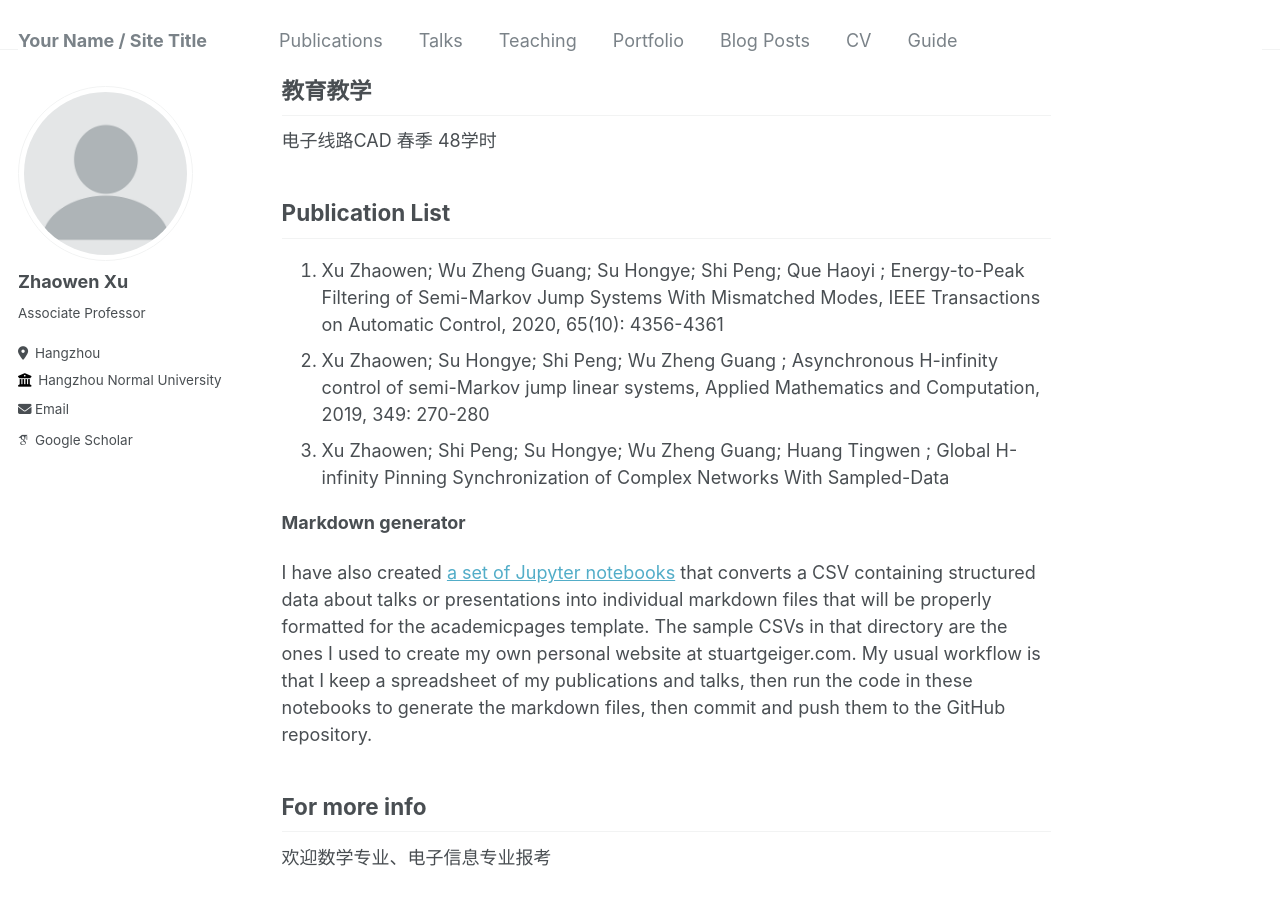
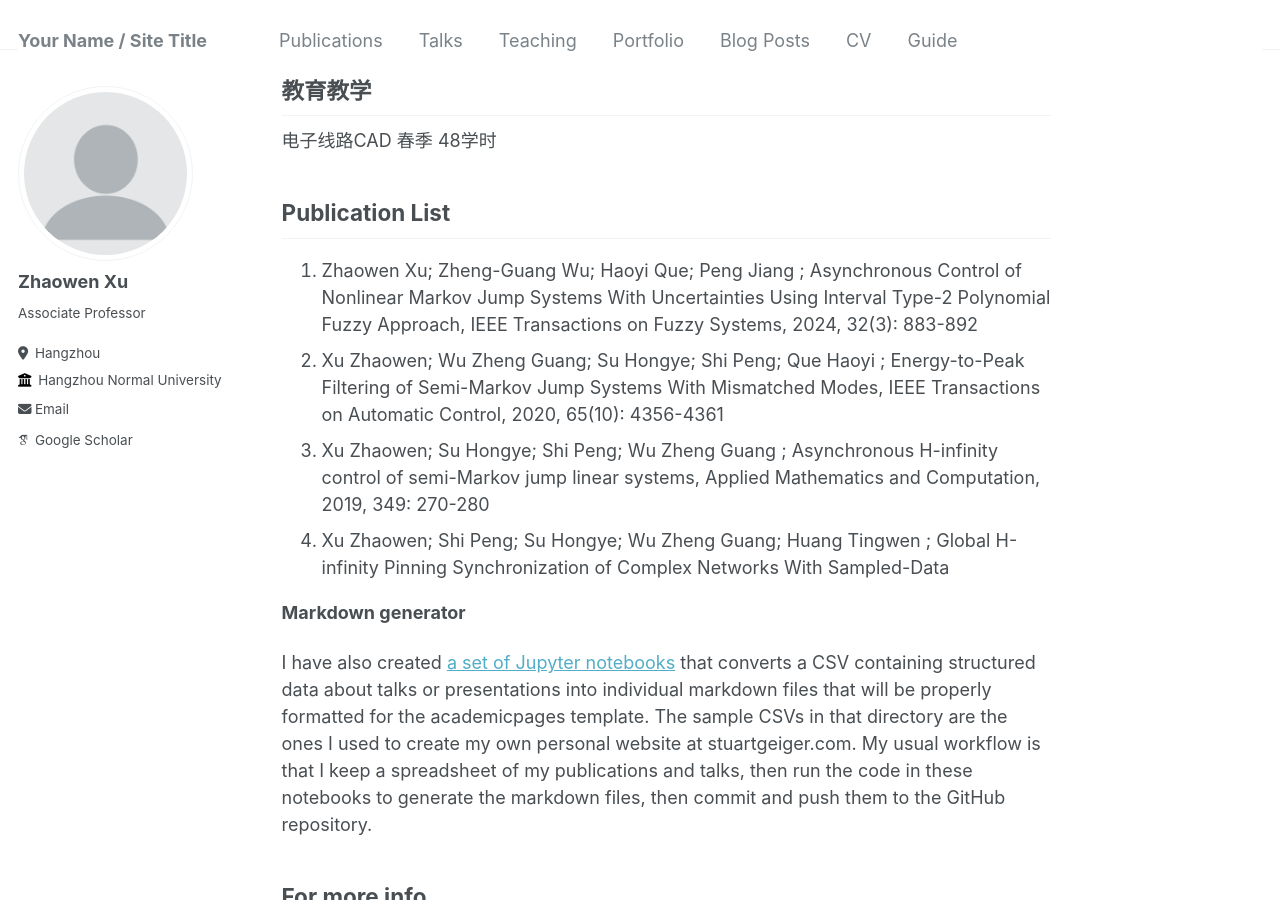
Before and after one commit to zhaowens/homepage, a Jekyll site: the page built from _pages/about.md, in a window 1280 px wide and 900 px high, scrolled down 411 px. Built offline with Jekyll 4.4.1, drawn with Linux system fonts in a browser that asks for light colours; some web fonts are replaced.

Commit message:
Update about.md

```diff
--- a/_pages/about.md
+++ b/_pages/about.md
@@ -24,6 +24,7 @@ redirect_from:
 
 Publication List
 ------
+1. Zhaowen Xu; Zheng-Guang Wu; Haoyi Que; Peng Jiang ; Asynchronous Control of Nonlinear Markov Jump Systems With Uncertainties Using Interval Type-2 Polynomial Fuzzy Approach, IEEE Transactions on Fuzzy Systems, 2024, 32(3): 883-892
 1. Xu Zhaowen; Wu Zheng Guang; Su Hongye; Shi Peng; Que Haoyi ; Energy-to-Peak Filtering of Semi-Markov Jump Systems With Mismatched Modes, IEEE Transactions on Automatic Control, 2020, 65(10): 4356-4361
 2. Xu Zhaowen; Su Hongye; Shi Peng; Wu Zheng Guang ; Asynchronous H-infinity control of semi-Markov jump linear systems, Applied Mathematics and Computation, 2019, 349: 270-280
 3. Xu Zhaowen; Shi Peng; Su Hongye; Wu Zheng Guang; Huang Tingwen ; Global H-infinity Pinning Synchronization of Complex Networks With Sampled-Data
```
